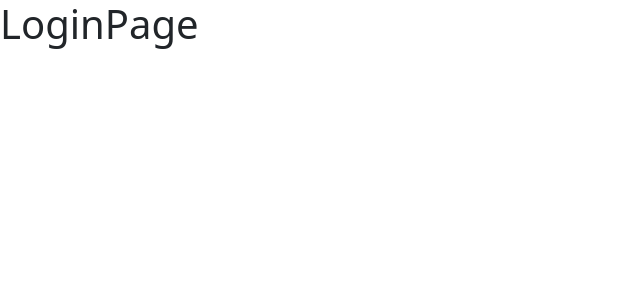
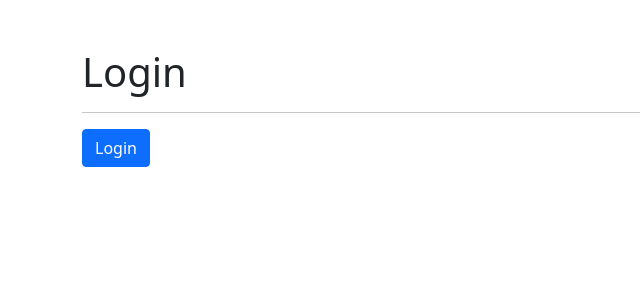
Before and after one commit to christianxx12/heroes-spa, a React (Vite) app: page /login in a window 1280 px wide. Shown: the top 300 px of the page, without its empty margins (0-640 px from the left). Built offline with nearby package versions, Linux system fonts and the light colour scheme.

Commit message:
Navigate push / replace - useNavigate

```diff
--- a/src/auth/pages/LoginPage.jsx
+++ b/src/auth/pages/LoginPage.jsx
@@ -1,3 +1,22 @@
+import { useNavigate } from "react-router";
+
 export const LoginPage = () => {
-  return <h1>LoginPage</h1>;
+  const navigate = useNavigate();
+
+  const handleLogin = () => {
+    navigate("/", {
+      replace: true,
+    });
+  };
+
+  return (
+    <div className="container mt-5">
+      <h1>Login</h1>
+      <hr />
+
+      <button className="btn btn-primary" onClick={handleLogin()}>
+        Login
+      </button>
+    </div>
+  );
 };
--- a/src/ui/components/Navbar.jsx
+++ b/src/ui/components/Navbar.jsx
@@ -1,6 +1,14 @@
-import { Link, NavLink } from "react-router";
+import { Link, NavLink, useNavigate } from "react-router";
 
 export const Navbar = () => {
+  const navigate = useNavigate();
+
+  const handleLogout = () => {
+    navigate("/login", {
+      replace: true,
+    });
+  };
+
   return (
     <nav className="navbar navbar-expand-sm navbar-dark bg-dark p-2">
       <Link className="navbar-brand" to="/">
@@ -32,7 +40,7 @@
       <div className="navbar-collapse collapse w-100 order-3 dual-collapse2 d-flex justify-content-end">
         <ul className="navbar-nav ml-auto">
           <span className="nav-item nav-link text-primary">Christian</span>
-          <button className="nav-item nav-link btn" type="">
+          <button className="nav-item nav-link btn" onClick={handleLogout}>
             Logout
           </button>
         </ul>
```
